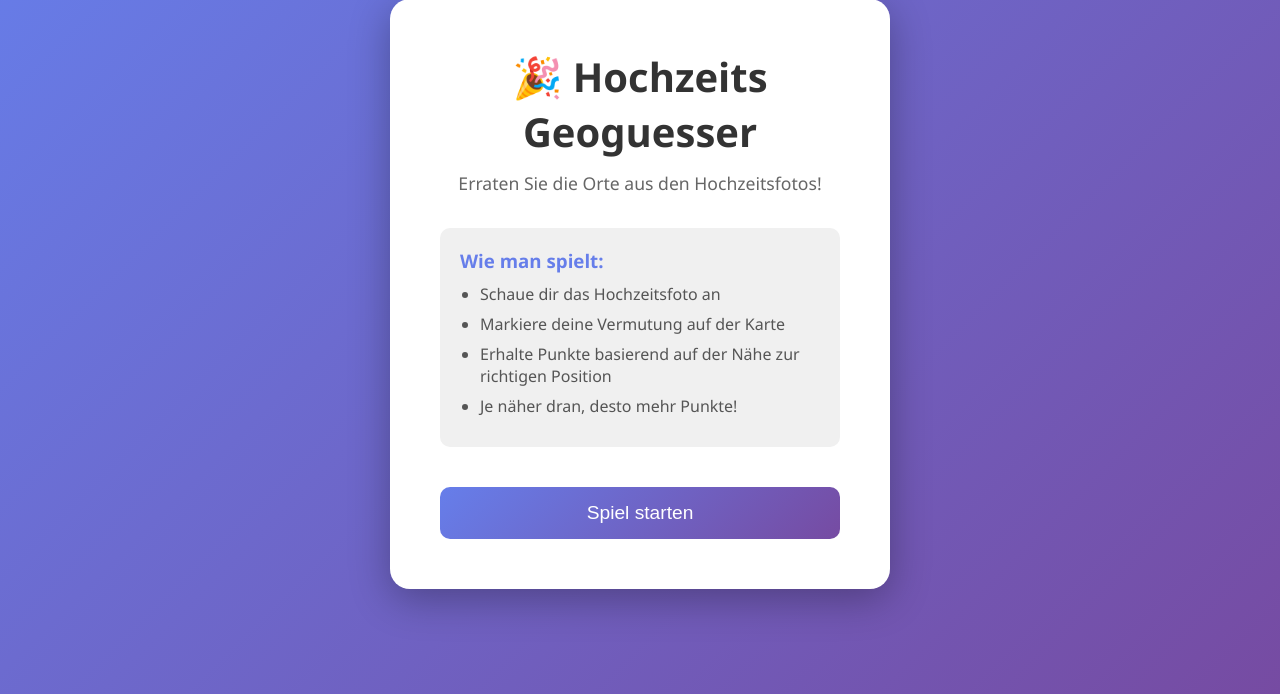
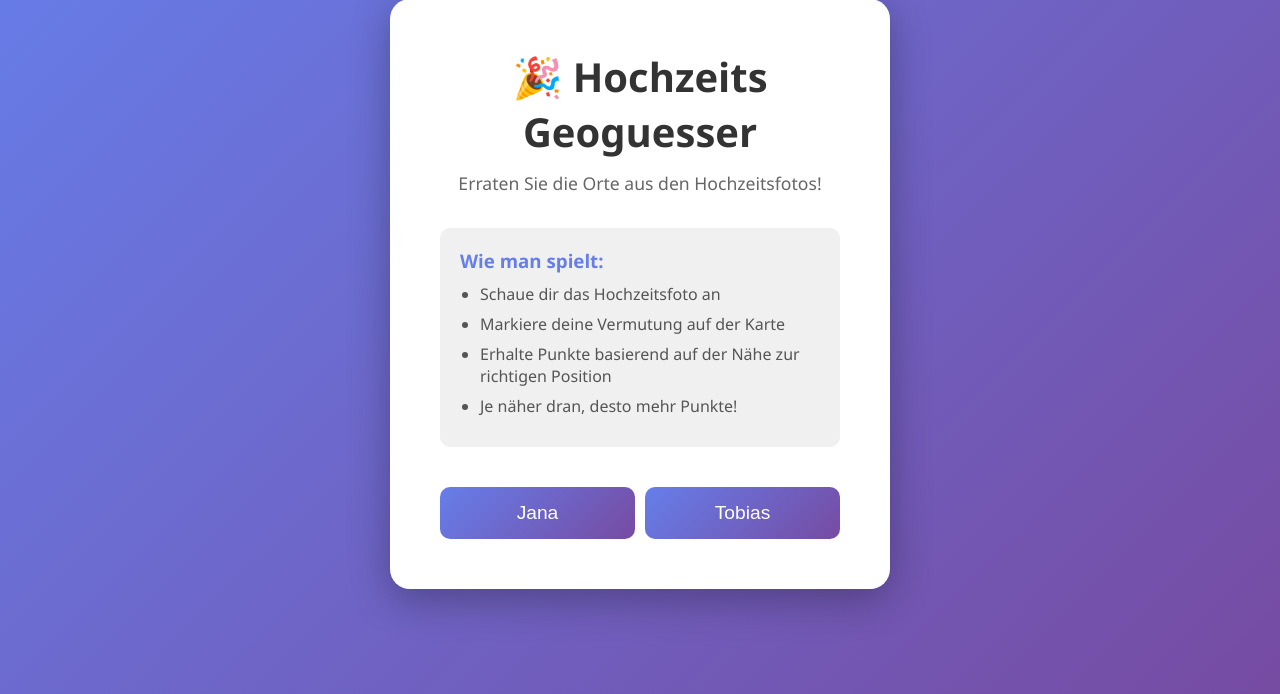
Before and after one commit to studiobaeric/geo-hochzeit-showcase, a Flask app: page / in a window 1280 px wide. Shown: the part 106-800 px from the top of the page. Run offline with Flask 3, Linux system fonts and the light colour scheme.

Commit message:
nix geht

```diff
--- a/static/js/map.js
+++ b/static/js/map.js
@@ -1,4 +1,6 @@
 // Spielzustand
+import {pushLockedLocation} from "./multiplayer.js";
+
 let guessMarker = null;
 let targetMarker = null;
 let resultLine = null;
@@ -245,6 +247,8 @@ document.getElementById('lockButton').addEventListener('click', function() {
     });
     gameResults.totalDistance += distance;
 
+    pushLockedLocation(location)
+
     // Zeichne Linie zwischen Tipp und Ziel
     resultLine = L.polyline([guessMarker.getLatLng(), actualLocation], {
         color: 'red',
--- a/templates/game.html
+++ b/templates/game.html
@@ -40,7 +40,7 @@
     <script src="{{ url_for('static', filename='vendor/maplibre-gl/maplibre-gl.js') }}"></script>
     <script src="{{ url_for('static', filename='vendor/pmtiles/pmtiles.js') }}"></script>
     <script src="{{ url_for('static', filename='vendor/maplibre-gl-leaflet/leaflet-maplibre-gl.js') }}"></script>
-    <script src="{{ url_for('static', filename='js/photo.js') }}"></script>
-    <script src="{{ url_for('static', filename='js/map.js') }}"></script>
+    <script type="module" src="{{ url_for('static', filename='js/photo.js') }}"></script>
+    <script type="module" src="{{ url_for('static', filename='js/map.js') }}"></script>
 </body>
 </html>
--- a/templates/start.html
+++ b/templates/start.html
@@ -2,7 +2,8 @@
 <html lang="de">
 <head>
     <meta charset="UTF-8">
-    <meta name="viewport" content="width=device-width, initial-scale=1.0, viewport-fit=cover, user-scalable=no, maximum-scale=1.0">
+    <meta name="viewport"
+          content="width=device-width, initial-scale=1.0, viewport-fit=cover, user-scalable=no, maximum-scale=1.0">
     <meta name="theme-color" content="#000000">
     <meta name="apple-mobile-web-app-capable" content="yes">
     <meta name="apple-mobile-web-app-status-bar-style" content="black-translucent">
@@ -140,17 +141,26 @@
         </ul>
     </div>
 
-        <button class="start-button" onclick="startGame()">Spiel starten</button>
+    <div style="display: flex; gap: 10px; margin-top: 20px;">
+        <button class="start-button" onclick="startGame('Jana')">
+            Jana
+        </button>
+
+        <button class="start-button" onclick="startGame('Tobias')">
+            Tobias
+        </button>
+    </div>
 </div>
 
 <script>
-        function startGame() {
+    function startGame(player) {
         window.location.href = '/play';
+        localStorage.setItem('playerName', player);
     }
 
     // Zusätzliche Interaktion für Schwierigkeit (optional)
     document.querySelectorAll('.difficulty-btn').forEach(btn => {
-            btn.addEventListener('click', function() {
+        btn.addEventListener('click', function () {
             document.querySelectorAll('.difficulty-btn').forEach(b => b.classList.remove('active'));
             this.classList.add('active');
         });
```
Also changed, not shown: static/js/multiplayer.js (+26 -2 lines). Lines whose indentation alone changed are shown as unchanged.
